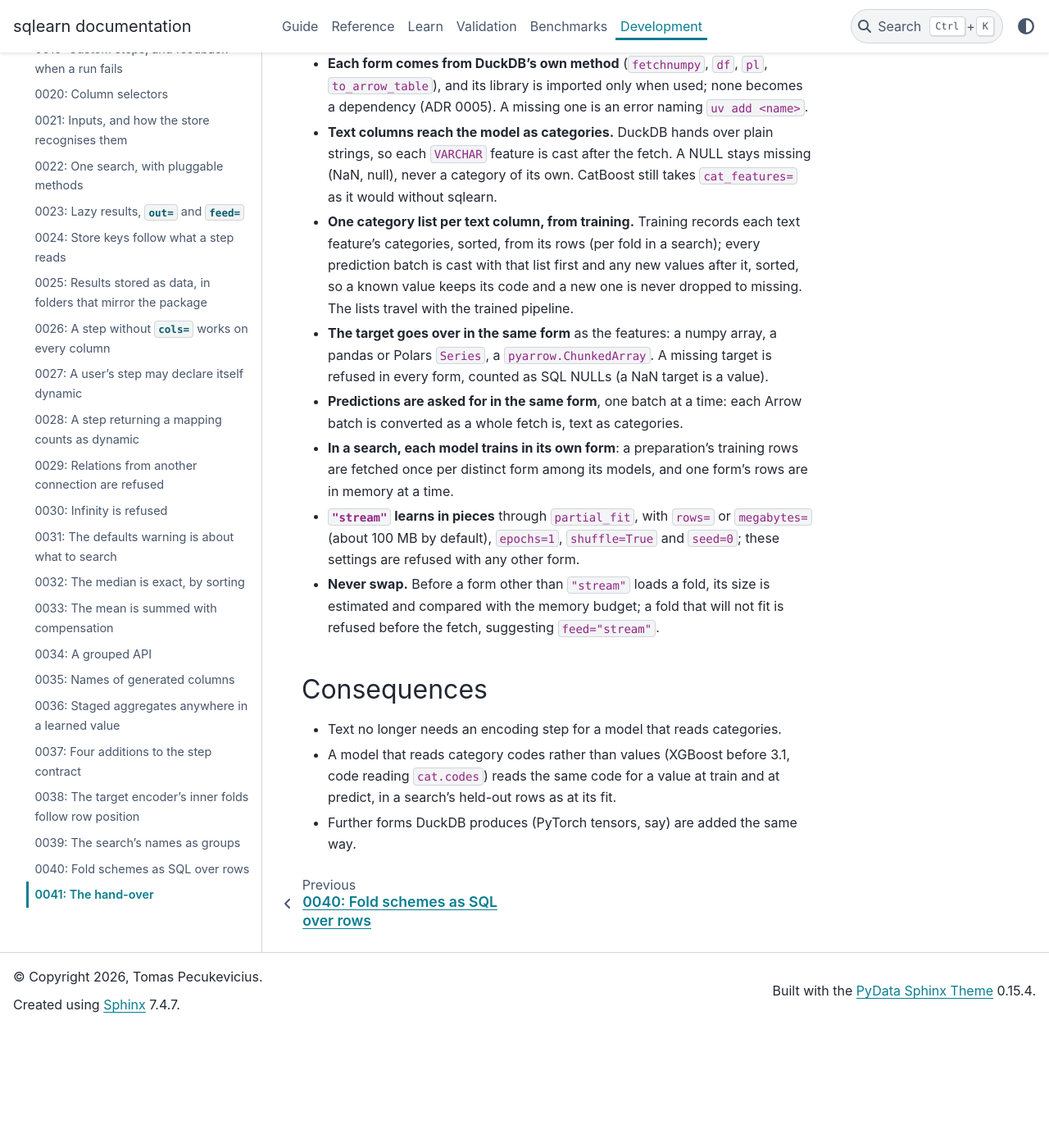
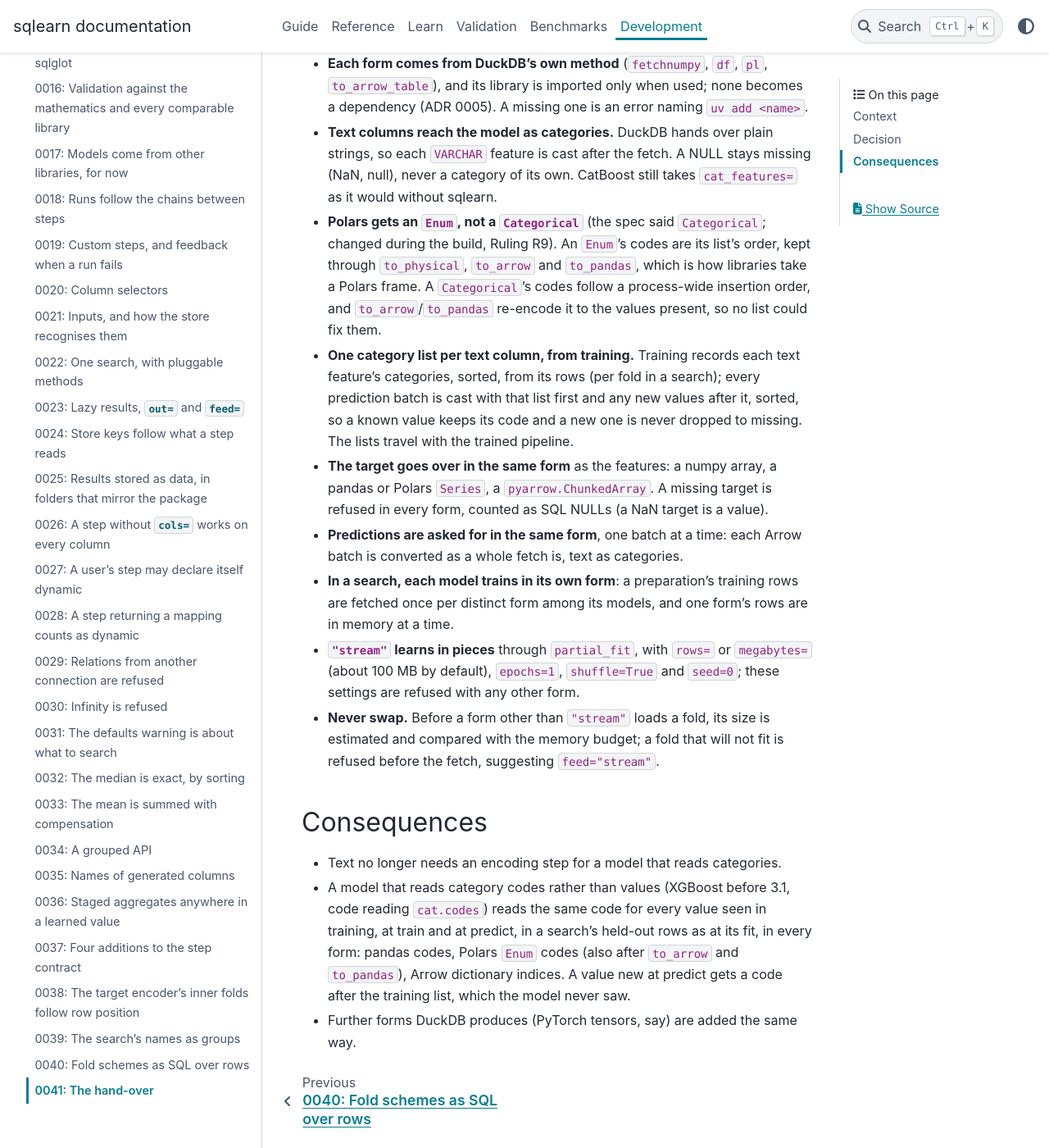
Before and after one commit to glaucis/sqlearn, a Sphinx documentation site: the page built from docs/adr/0041-the-hand-over.md, in a window 1280 px wide and 1400 px high, scrolled down 984 px. Shown: the whole window at 82% size. Built offline with Sphinx 7.4.7 and the PyData theme 0.15.4, drawn with Linux system fonts in a browser that asks for light colours; pages that are not in the unit, such as notebooks, are missing from menus; the version number could not be read and is left out; before the commit the page ends 2239 px from its top, so only the background shows below that.

Commit message:
fix: hand Polars text columns over as an Enum
A Polars Categorical's codes follow a process-wide insertion order and
are re-encoded by to_arrow and to_pandas, so no category list could fix
them. Text columns are cast to an Enum of the training list and the
fetch's new values: its codes are the list's order through to_physical,
to_arrow and to_pandas. The pandas target's NULL count takes a name no
feature has.

Refs #21

```diff
--- a/docs/adr/0041-the-hand-over.md
+++ b/docs/adr/0041-the-hand-over.md
@@ -26,7 +26,7 @@ had nowhere to go but swap.
 |---|---|---|
 | `"numpy"` (default) | a 2-D float64 array | refused, as before |
 | `"pandas"` | a `DataFrame` | `category` dtype |
-| `"polars"` | a `DataFrame` | `Categorical` |
+| `"polars"` | a `DataFrame` | `Enum` |
 | `"arrow"` | a `pyarrow.Table` | dictionary-encoded |
 | `"stream"` | one batch at a time, as numpy, through `partial_fit` | refused |
 
@@ -40,6 +40,12 @@ had nowhere to go but swap.
   strings, so each `VARCHAR` feature is cast after the fetch. A NULL stays
   missing (NaN, null), never a category of its own. CatBoost still takes
   `cat_features=` as it would without sqlearn.
+- **Polars gets an `Enum`, not a `Categorical`** (the spec said
+  `Categorical`; changed during the build, Ruling R9). An `Enum`'s codes are
+  its list's order, kept through `to_physical`, `to_arrow` and `to_pandas`,
+  which is how libraries take a Polars frame. A `Categorical`'s codes follow
+  a process-wide insertion order, and `to_arrow`/`to_pandas` re-encode it to
+  the values present, so no list could fix them.
 - **One category list per text column, from training.** Training records
   each text feature's categories, sorted, from its rows (per fold in a
   search); every prediction batch is cast with that list first and any new
@@ -65,7 +71,10 @@ had nowhere to go but swap.
 
 - Text no longer needs an encoding step for a model that reads categories.
 - A model that reads category codes rather than values (XGBoost before 3.1,
-  code reading `cat.codes`) reads the same code for a value at train and at
-  predict, in a search's held-out rows as at its fit.
+  code reading `cat.codes`) reads the same code for every value seen in
+  training, at train and at predict, in a search's held-out rows as at its
+  fit, in every form: pandas codes, Polars `Enum` codes (also after
+  `to_arrow` and `to_pandas`), Arrow dictionary indices. A value new at
+  predict gets a code after the training list, which the model never saw.
 - Further forms DuckDB produces (PyTorch tensors, say) are added the same
   way.
```
Also changed, not shown: 5 other files.
